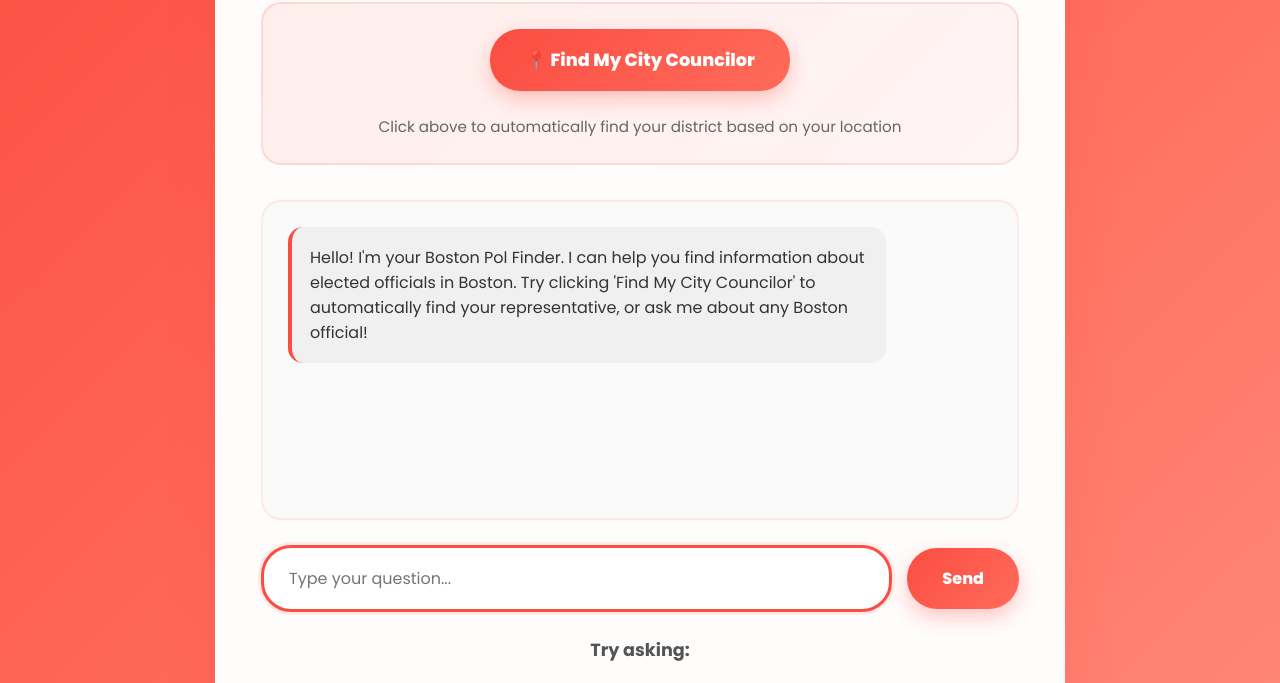
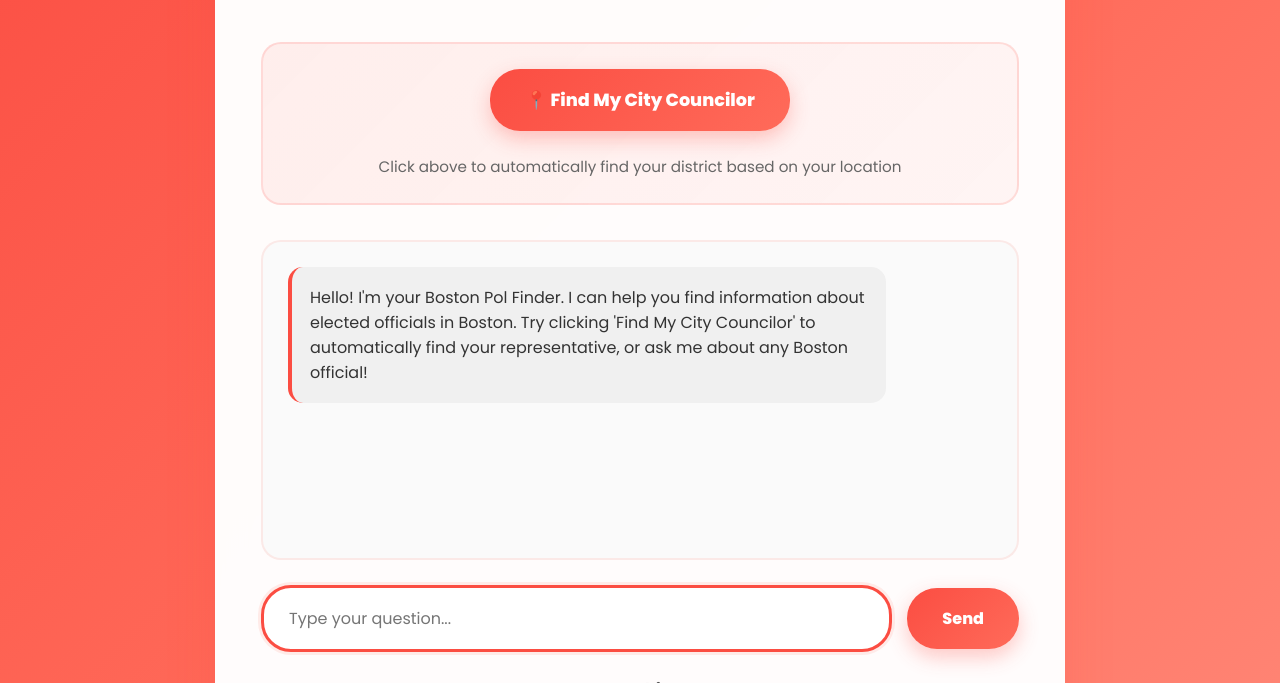
Before and after one commit to michellemccormack/boston-pol-scraper, a plain HTML site: page index.html in a window 1280 px wide. Shown: the part 225-908 px from the top of the page. Drawn offline with Linux system fonts and the light colour scheme.

Commit message:
Add more vertical padding for better balanced spacing

```diff
--- a/index.html
+++ b/index.html
@@ -19,7 +19,7 @@
             display: flex;
             align-items: center;
             justify-content: center;
-            padding: 20px;
+            padding: 60px 20px;
         }
 
         .container {
```
